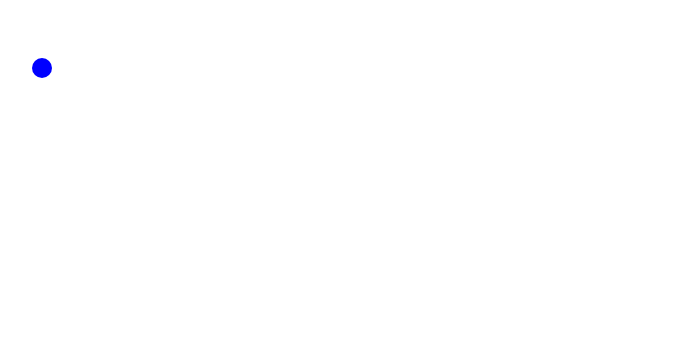
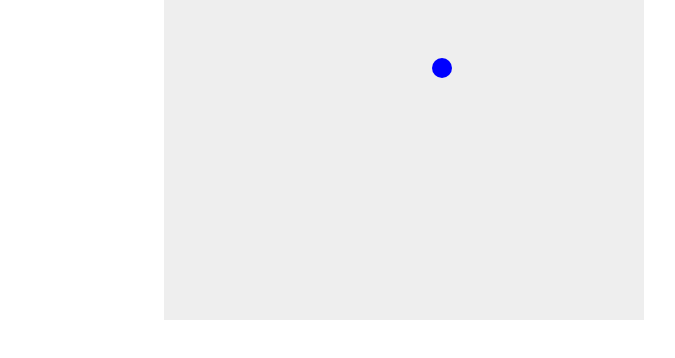
Before and after one commit to AanderBahn/breakout_game, a plain HTML site: page index.html in a window 1280 px wide. Shown: the whole page, without its empty margins (236-911 px from the left). Drawn offline with Linux system fonts and the light colour scheme.

Commit message:
Update styles.css

```diff
--- a/styles.css
+++ b/styles.css
@@ -2,3 +2,9 @@
 	padding: 0;
 	margin: 0;
 }
+
+#myCanvas {
+	background-color: #eee;
+	display: block;
+	margin: auto;
+}
```
